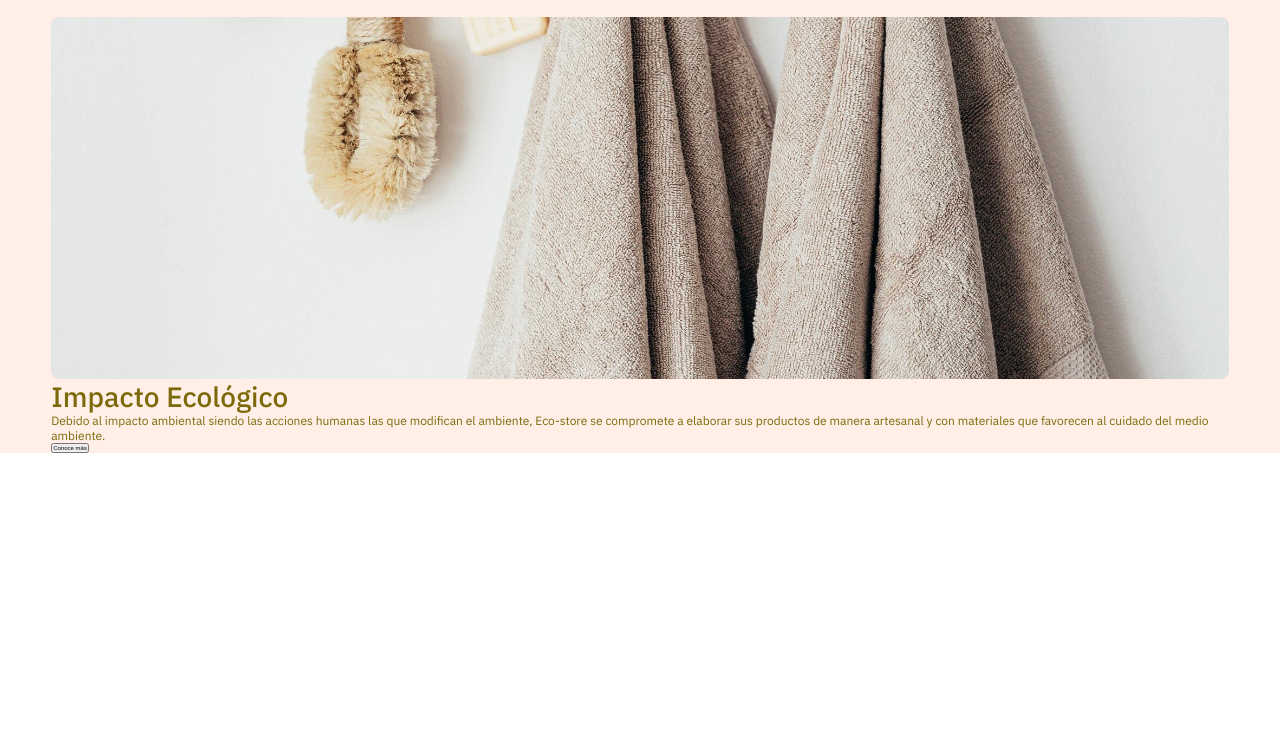
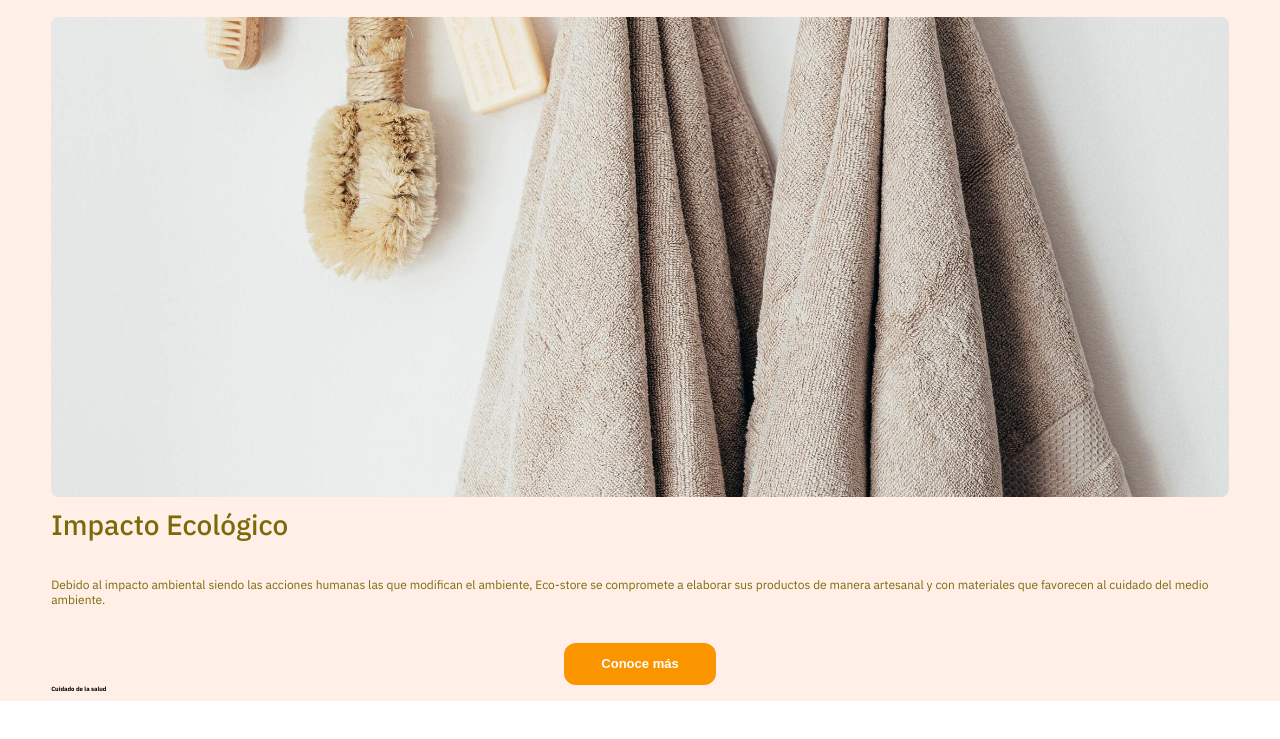
Before and after one commit to depred/eco-store, a plain HTML site: page index.html in a window 1280 px wide. Shown: the part 49-788 px from the top of the page. Drawn offline with Linux system fonts and the light colour scheme.

Commit message:
Finalizacion de la presentacion de la pagina e inicio de la seccion cuidado de la salud

```diff
--- a/index.html
+++ b/index.html
@@ -24,6 +24,7 @@
     </header>
 
     <main>
+        <!-- La presentación de la página -->
         <article class="ecological-impact">
             <img src="./assets/img/main-2.jpg" alt="">
             <div class="info-impact">
@@ -32,6 +33,20 @@
                 <button>Conoce más</button>
             </div>
         </article>
+        <!-- Empieza la sección del cards de cuidado de la salud -->
+        <section class="health-care">
+            <h2>Cuidado de la salud</h2>
+            <!-- Estructura de la card -->
+            <article class="container-cards-health">
+                <div class="card-health">
+                    <img src="" alt="">
+                    <div class="info-card">
+                        <h3></h3>
+                        <p></p>
+                    </div>
+                </div>
+            </article>
+        </section>
     </main>
 </body>
 </html>
--- a/scss/main.scss
+++ b/scss/main.scss
@@ -25,6 +25,7 @@ header {
     display: flex;
     justify-content: center;
     width: 100%;
+    min-width: 320px;
     background-color: $primary-color;
 
     nav {
@@ -54,8 +55,11 @@ header {
 
 main {
     display: flex;
-    justify-content: center;
+    align-content: center;
+    flex-wrap: wrap;
+    flex-direction: column;
     width: 100%;
+    min-width: 320px;
     font-family: $font-stack;
     background-color: $primary-color;
 
@@ -65,11 +69,16 @@ main {
         img {
             object-fit: cover;
             width: 100%;
-            height: 362px;
+            height: 60vh;
             border-radius: 8px;
         }
         .info-impact {
+            display: flex;
+            flex-direction: column;
+            justify-content: space-between;
+            height: 186px;
             h2 {
+                padding-block-start: 10px;
                 font-size: 2.8rem;
                 font-weight: 500;
                 line-height: 3.2rem;
@@ -82,6 +91,19 @@ main {
                 line-height: 1.5rem;
                 color: $primary-text-color;
             }
+
+            button {
+                align-self: center;
+                width: 152px;
+                height: 42px;
+                border: none;
+                background-color: $quaternary-color;
+                border-radius: 12px;
+                color: white;
+                font-size: 1.3rem;
+                font-weight: bold;
+                line-height: 1.7;
+            }
         }
     }
 }
```
Also changed, not shown: css/main.css, 1 other file.
